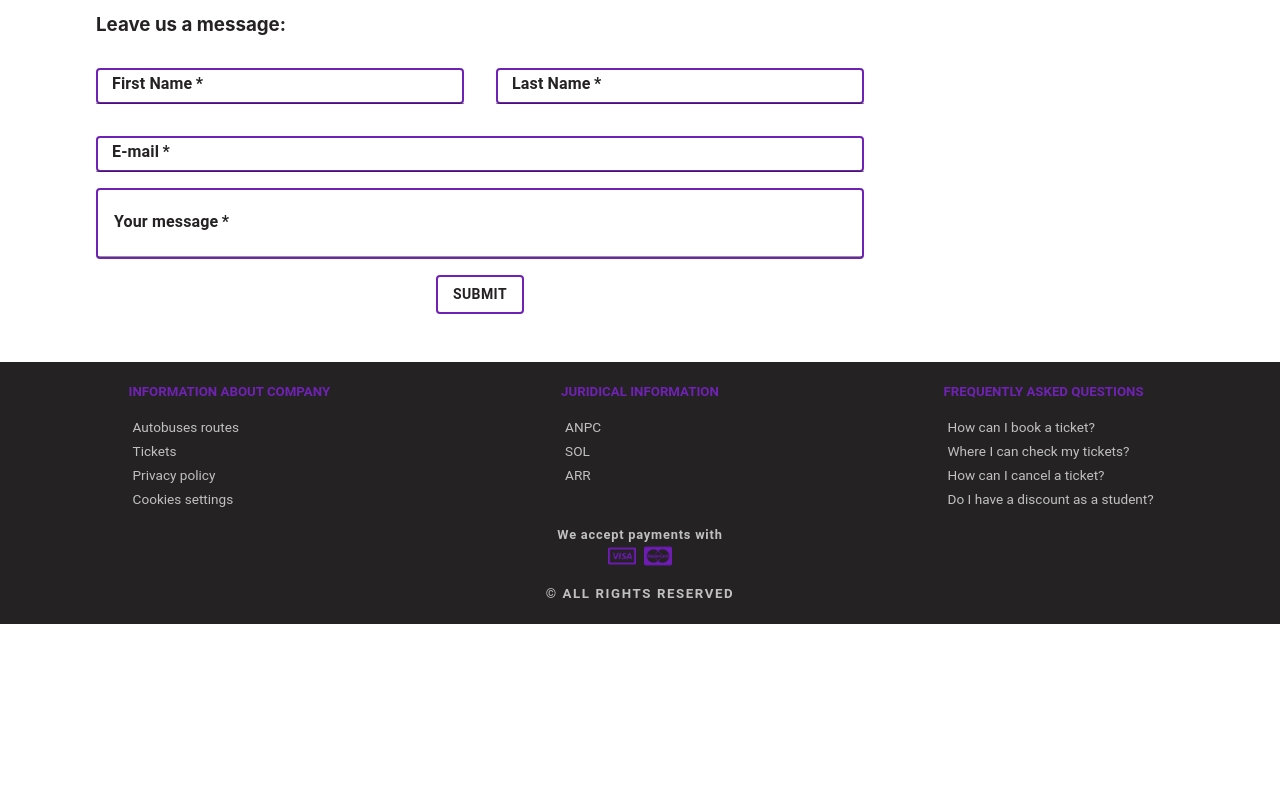
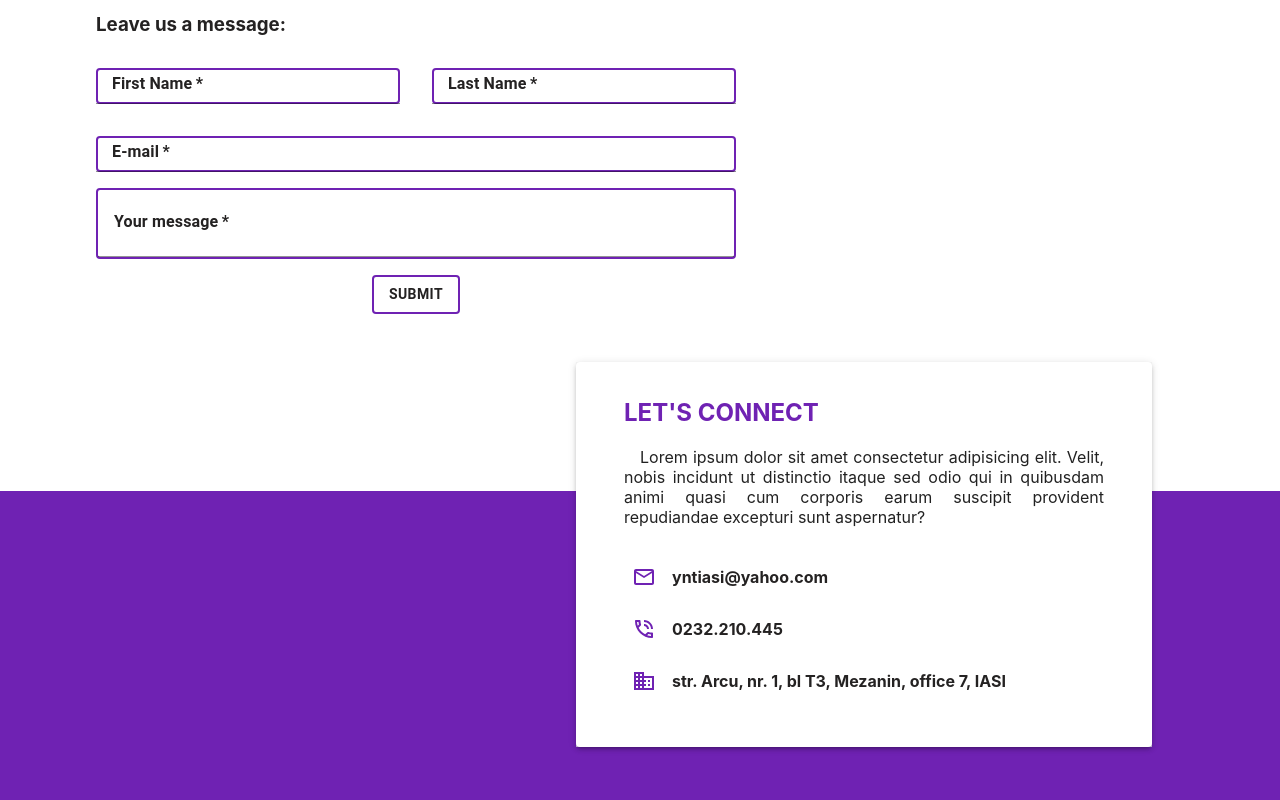
Before and after one commit to carla-vartolomei/transport-app, a Next.js app: page /contact in a window 1280 px wide. Shown: the part 280-1080 px from the top of the page. Before the commit the page ends 904 px from the top, so only its background shows below. Built offline with nearby package versions, Linux system fonts and the light colour scheme.

Commit message:
add info card in the contact page

```diff
--- a/components/contact-page/Form.module.scss
+++ b/components/contact-page/Form.module.scss
@@ -10,11 +10,10 @@
   display: flex;
   flex-direction: column;
   gap: 1rem;
-  width: 70%;
+  width: 60%;
   height: 100%;
   padding: 1rem 4rem;
   margin-left: 2rem;
-  margin-bottom: 2rem;
   .nameSection {
     width: 100%;
     height: 100%;
--- /dev/null
+++ b/components/contact-page/InfoCard.js
@@ -0,0 +1,23 @@
+import React from "react"
+import { Paper } from "@mui/material"
+import styles from "./InfoCard.module.scss"
+import { contactDescription, contactData } from "../homepage/contactSection/data"
+
+function InfoCard() {
+  return (
+    <Paper elevation={3} className={styles.contactDetails}>
+      <h2 className={styles.contactTitle}>let&apos;s connect</h2>
+      <p className={styles.contactDescription}>{contactDescription}</p>
+      <ul className={styles.contactInfoList}>
+        {contactData.map((item, index) => (
+          <li key={index.toString()} className={styles.contactInfoListItem}>
+            {item.icon}
+            <p className={styles.contactInfoListItemText}>{item.info}</p>
+          </li>
+        ))}
+      </ul>
+    </Paper>
+  )
+}
+
+export default InfoCard
--- /dev/null
+++ b/components/contact-page/InfoCard.module.scss
@@ -0,0 +1,34 @@
+@import "../../styles/colors.scss";
+
+.contactDetails {
+  height: 100%;
+  background-color: $smoke-color;
+  padding: 1rem;
+  .contactTitle {
+    text-indent: 2rem;
+    text-transform: uppercase;
+    color: $purple-color;
+  }
+  .contactDescription {
+    margin-left: 2rem;
+    margin-right: 2rem;
+    text-indent: 1rem;
+    text-align: justify;
+  }
+  .contactInfoList {
+    padding-top: 0.5rem;
+    padding-bottom: 0.5rem;
+    list-style-type: none;
+    .contactInfoListItem {
+      display: flex;
+      flex-direction: row;
+      align-items: center;
+      gap: 1rem;
+      color: $purple-color;
+      .contactInfoListItemText {
+        color: $dark-color;
+        font-weight: bold;
+      }
+    }
+  }
+}
--- a/pages/contact/index.js
+++ b/pages/contact/index.js
@@ -1,6 +1,8 @@
+import { Box, Container } from "@material-ui/core"
 import React from "react"
 import Banner from "../../components/banner/Banner"
 import Form from "../../components/contact-page/Form"
+import InfoCard from "../../components/contact-page/InfoCard"
 import styles from "../../styles/Contact.module.scss"
 
 export default function Contact() {
@@ -9,6 +11,12 @@ export default function Contact() {
       <Banner />
       <h1 className={styles.pageTitle}>Contact us</h1>
       <Form />
+      <div className={styles.infoContainer}>
+        <Box className={styles.infoBox}>
+          <InfoCard />
+        </Box>
+      </div>
+      <div className={styles.backDiv}></div>
     </>
   )
 }
--- a/styles/Contact.module.scss
+++ b/styles/Contact.module.scss
@@ -9,3 +9,20 @@
   width: 25%;
   border-bottom: 0.1rem $purple-color solid;
 }
+.backDiv {
+  height: 20rem;
+  background-color: $purple-color;
+}
+
+.infoContainer {
+  z-index: 1;
+  margin-top: 2rem;
+  margin-right: 8rem;
+  display: flex !important;
+  flex-direction: row-reverse;
+  .infoBox {
+    background-color: $smoke-color;
+    width: 50%;
+    margin-bottom: -16rem;
+  }
+}
```
Also changed, not shown: components/homepage/contactSection/ContactSection.js (+3 -13 lines), components/homepage/contactSection/ContactSection.module.scss (+1 -32 lines).
